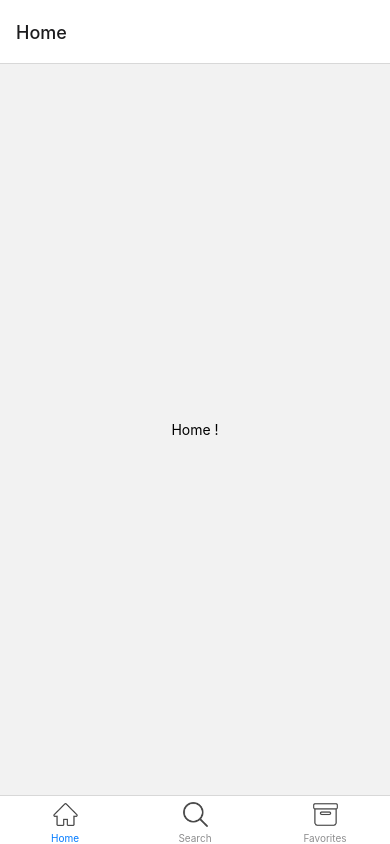
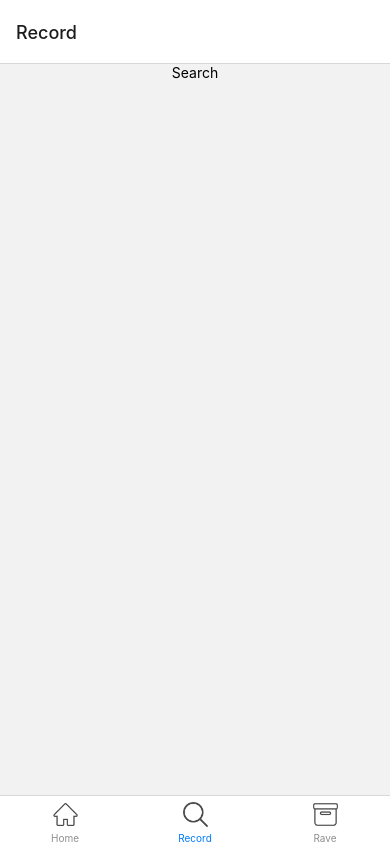
Before and after one commit to Alexandre-st/Rave-final-project, a React Native app: screen /Record in a window 390 px wide. Built offline with nearby package versions, Linux system fonts and the light colour scheme.

Commit message:
Update the screen stack

```diff
--- a/App.tsx
+++ b/App.tsx
@@ -5,9 +5,9 @@ import { Image } from 'react-native';
 // import Detail from './components/Detail';
 // import DetailArtist from './components/DetailArtist';
 // import DetailMusic from './components/DetailMusic';
-import Favorites from './screens/Favorites';
 import Home from './screens/Home';
-import Search from './screens/Search';
+import Rave from './screens/Rave';
+import Record from './screens/Record';
 import { RootStackParamList } from './types/typesFile';
 
 const Stack = createStackNavigator<RootStackParamList>();
@@ -31,8 +31,8 @@ const Navigator = () => {
         }}
       />
       <Tab.Screen
-        name='Search'
-        component={Search}
+        name='Record'
+        component={Record}
         options={{
           tabBarIcon: ({ size, focused, color}) => {
             return (
@@ -45,8 +45,8 @@ const Navigator = () => {
         }}
       />
       <Tab.Screen
-        name="Favorites"
-        component={Favorites}
+        name="Rave"
+        component={Rave}
         options={{
           tabBarIcon: ({ size, focused, color}) => {
             return (
@@ -66,11 +66,7 @@ const  App = () => {
   return (
     <NavigationContainer>
       <Stack.Navigator initialRouteName='Home'>
-        <Stack.Screen name='TabHome' component={Navigator} options={{ headerShown: false }} />
-        <Stack.Screen name='Search' component={Search} />
-        {/* <Stack.Screen name='Detail' component={Detail} />
-        <Stack.Screen name='DetailArtist' component={DetailArtist} />
-        <Stack.Screen name='DetailMusic' component={DetailMusic} /> */}
+        <Stack.Screen name='Home' component={Navigator} options={{ headerShown: false }} />
       </Stack.Navigator>
     </NavigationContainer>
   );
--- a/screens/Favorites.tsx
+++ b/screens/Rave.tsx
@@ -3,12 +3,12 @@ import { useNavigation } from "@react-navigation/native";
 import { useEffect, useState } from "react";
 import { FlatList, Text, View } from "react-native";
 
-const Favorites = () => {
+const Rave = () => {
   const navigation = useNavigation();
 
   return (
-    <Text>Favorites page à modifier</Text>
+    <Text>Rave</Text>
   );
 }
 
-export default Favorites;
+export default Rave;
--- a/screens/Search.tsx
+++ b/screens/Record.tsx
@@ -1,7 +1,7 @@
 import { useEffect, useState } from 'react';
 import { ActivityIndicator, FlatList, StyleSheet, Text, TextInput, TouchableOpacity, View } from 'react-native';
 
-const Search = () => {
+const Record = () => {
   return (
     <View style={{ alignItems: 'center' }}>
       <Text>Search</Text>
@@ -9,4 +9,4 @@ const Search = () => {
   );
 };
 
-export default Search;
+export default Record;
```
